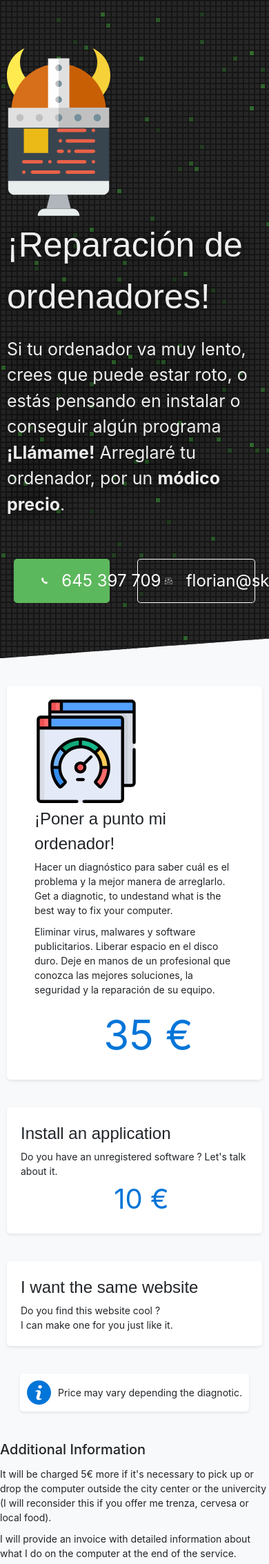
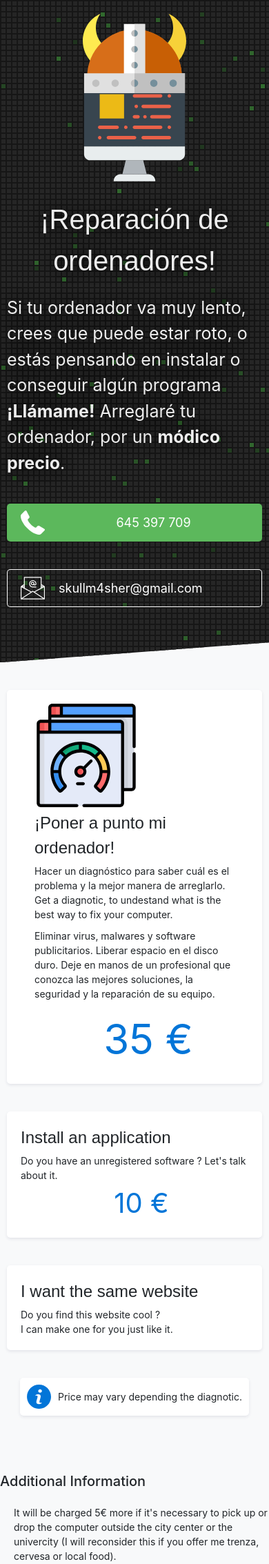
Before and after one commit to SkullMasher/computer-repair-zaragoza, a PHP site: page / in a window 390 px wide; the page is wider, and only the part inside the window is pictured. Shown: the top 2267 px of that part at 69% size. Run offline with PHP 8.4, Linux system fonts and the light colour scheme.

Commit message:
:skull: page head for mobile

```diff
--- a/app/css/style.css
+++ b/app/css/style.css
@@ -2753,12 +2753,13 @@ button:focus {
   position: relative;
   clip-path: polygon(0 0, 100% 0, 100% 97%, 0% 100%);
   background-image: url("../img/skullmasherio-tile.png");
-  padding-top: 4rem;
+  padding-top: 0;
   padding-bottom: 4rem;
 }
 
 @media (min-width: 768px) {
   .page-head {
+    padding-top: 4rem;
     clip-path: polygon(0 0, 100% 0, 100% 90%, 0% 100%);
   }
 }
@@ -2771,7 +2772,7 @@ button:focus {
   max-width: 850px;
   margin-top: 0;
   margin-right: auto;
-  margin-bottom: 4rem;
+  margin-bottom: 2rem;
   margin-left: auto;
   color: #eee;
   padding: 1rem;
@@ -2784,17 +2785,28 @@ button:focus {
   }
 }
 
+@media (min-width: 768px) {
+  .page-head__layout {
+    margin-bottom: 4rem;
+  }
+}
+
 .page-head__layout--large {
   max-width: 950px;
 }
 
 .page-head__logo {
-  margin-top: 2rem;
+  margin-top: 1rem;
+  margin-bottom: 2rem;
+  margin-right: 0;
+  align-self: center;
 }
 
 @media (min-width: 768px) {
   .page-head__logo {
+    margin-top: 2rem;
     margin-right: 4rem;
+    margin-bottom: 0;
   }
 }
 
@@ -2803,8 +2815,15 @@ button:focus {
 }
 
 .page-head__title {
-  font-size: 5rem;
+  text-align: center;
+  font-size: 4rem;
   margin-bottom: 2rem;
+}
+
+@media (min-width: 768px) {
+  .page-head__title {
+    font-size: 5rem;
+  }
 }
 
 .page-head__tagline {
@@ -2817,17 +2836,19 @@ button:focus {
 
 .page-head__action {
   display: flex;
+  flex-direction: column;
   justify-content: space-between;
   max-width: 880px;
   margin-top: 0;
   margin-right: auto;
   margin-bottom: 4rem;
   margin-left: auto;
+  padding-right: 1rem;
+  padding-left: 1rem;
 }
 
 .page-head__action [class*="btn"] {
   color: #fff;
-  font-size: 2.4rem;
   text-decoration: none;
   border-radius: 5px;
 }
@@ -2841,24 +2862,42 @@ button:focus {
   fill: #212529;
 }
 
+@media (min-width: 768px) {
+  .page-head__action {
+    flex-direction: row;
+  }
+}
+
 .page-head__button {
   display: flex;
   align-items: center;
-  margin-right: 2rem;
-  margin-left: 2rem;
-  padding-top: 2rem;
-  padding-right: 4rem;
-  padding-bottom: 2rem;
-  padding-left: 4rem;
+  padding-top: 1rem;
+  padding-right: 2rem;
+  padding-bottom: 1rem;
+  padding-left: 2rem;
+  font-size: 1.8rem;
 }
 
 .page-head__button svg {
-  width: 45px;
+  width: 35px;
   fill: #fff;
 }
 
 .page-head__button span {
   margin-left: 2rem;
+}
+
+@media (min-width: 480px) {
+  .page-head__button {
+    font-size: 2.4rem;
+    padding-top: 2rem;
+    padding-right: 4rem;
+    padding-bottom: 2rem;
+    padding-left: 4rem;
+  }
+  .page-head__button svg {
+    width: 45px;
+  }
 }
 
 .services {
@@ -2921,13 +2960,14 @@ button:focus {
 
 .service-info {
   max-width: 700px;
+  margin-top: 4rem;
   margin-right: auto;
   margin-left: auto;
   margin-bottom: 4rem;
 }
 
 .service-info__title {
-  margin-bottom: 1rem;
+  margin-bottom: 2rem;
 }
 
 .about {
@@ -2939,9 +2979,17 @@ button:focus {
 }
 
 .about__photo {
-  width: 300px;
-  margin-right: 2rem;
+  width: 250px;
+  align-self: center;
+  margin-right: 0;
   box-shadow: 0 2px 4px #32325d;
+}
+
+@media (min-width: 480px) {
+  .about__photo {
+    width: 300px;
+    margin-right: 2rem;
+  }
 }
 
 .about__title {
--- a/app/index.php
+++ b/app/index.php
@@ -20,13 +20,13 @@
         </div>
       </div>
       <div class="page-head__action">
-        <a class="page-head__button btn--success" href="tel:+34645397709">
+        <a class="page-head__button btn--success mbl" href="tel:+34645397709">
           <?php echo file_get_contents('img/phone.svg') ?>
-          <span>645 397 709</span>
+          <span class="item-fluid">645 397 709</span>
         </a>
         <a class="page-head__button btn--ghost" href="mailto:florian@skullmasher.io">
           <?php echo file_get_contents('img/email.svg') ?>
-          <span>florian@skullmasher.io</span>
+          <span>skullm4sher@gmail.com</span>
         </a>
       </div>
       <canvas class="canvas" id="canvas"></canvas>
@@ -82,8 +82,10 @@
     <section>
       <div class="service-info">
         <h3 class="service-info__title">Additional Information</h3>
-        <p>It will be charged 5€ more if it's necessary to pick up or drop the computer outside the city center or the univercity (I will reconsider this if you offer me trenza, cervesa or local food).</p>
-        <p>I will provide an invoice with detailed information about what I do on the computer at the end of the service.</p>
+        <div class="mlm">
+          <p>It will be charged 5€ more if it's necessary to pick up or drop the computer outside the city center or the univercity (I will reconsider this if you offer me trenza, cervesa or local food).</p>
+          <p class="mbn">I will provide an invoice with detailed information about what I do on the computer at the end of the service.</p>
+        </div>
       </div>
     </section>
     <section>
--- a/app/sass/components/_services.scss
+++ b/app/sass/components/_services.scss
@@ -57,11 +57,12 @@
 
 .service-info {
   max-width: 700px;
+  margin-top: $spacer-large;
   margin-right: auto;
   margin-left: auto;
   margin-bottom: $spacer-large;
 }
 
 .service-info__title {
-  margin-bottom: $spacer-small;
+  margin-bottom: $spacer-medium;
 }
```
Also changed, not shown: app/sass/components/_about.scss (+8 -2 lines), app/sass/components/_page-head.scss (+46 -12 lines), app/css/style.map.css.
